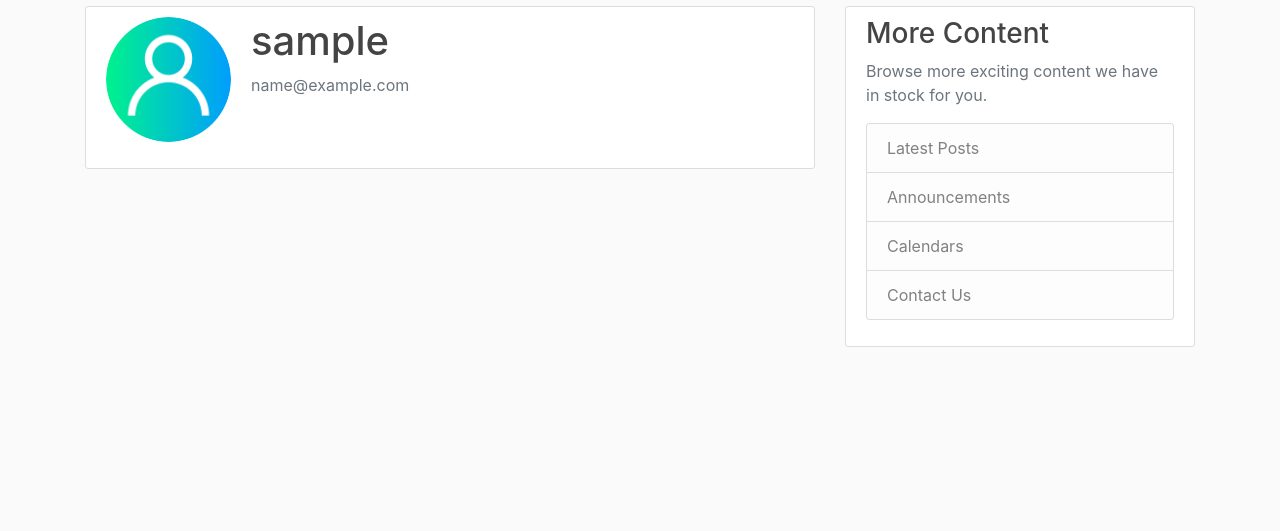
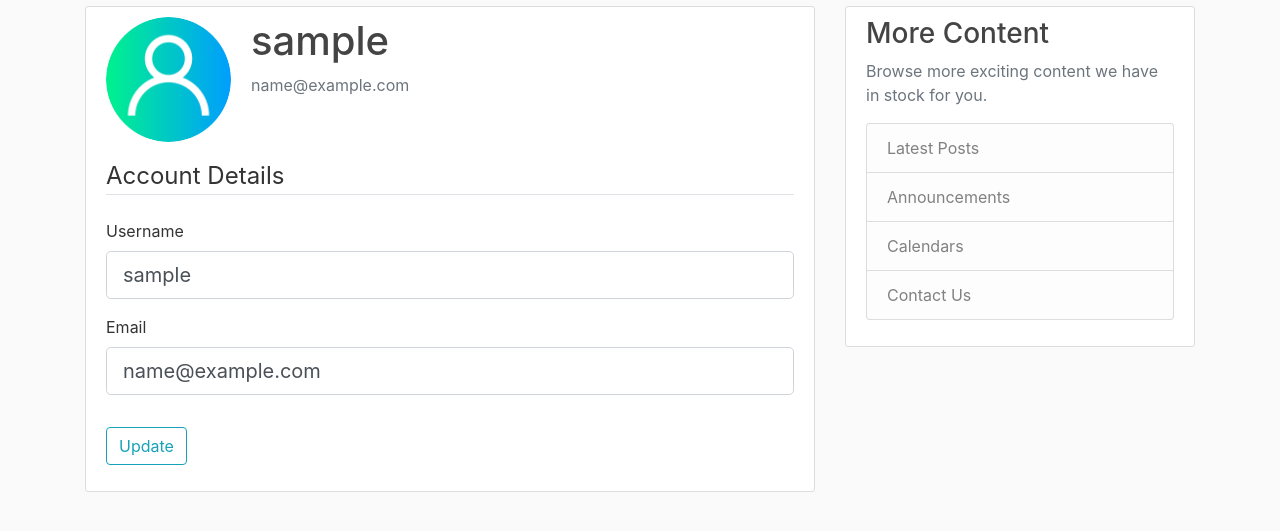
Before and after one commit to am-derrick/blog, a Flask app: page /account in a window 1280 px wide. Shown: the part 74-605 px from the top of the page. Run offline with Flask 3, Linux system fonts and the light colour scheme; the visitor is signed in with stand-in values (Sample User, id 1); some libraries are stand-ins or nearby versions; some web fonts are replaced.

Commit message:
form added

```diff
--- a/blog/templates/account.html
+++ b/blog/templates/account.html
@@ -9,5 +9,42 @@
                 <p class="text-secondary">{{ current_user.email }}</p>
             </div>
         </div>
+
+        <form method="POST" action="" novalidate>
+            {{ form.hidden_tag() }}
+            <fieldset class="form-group">
+                <legend class="border-bottom mb-4">Account Details</legend>
+                <div class="form-group">
+                    {{ form.username.label(class="form-control-label") }}
+                    {% if form.username.errors %}
+                        {{ form.username(class="form-control form-control-lg is-invalid") }}
+                        <div class="invalid-feedback">
+                            {% for error in form.username.errors %}
+                                <span>{{ error }}</span>
+                            {% endfor %}
+                        </div>
+                    {% else %}
+                        {{ form.username(class="form-control form-control-lg") }}
+                    {% endif %}
+                </div>
+
+                <div class="form-group">
+                    {{ form.email.label(class="form-control-label") }}
+                    {% if form.email.errors %}
+                        {{ form.email(class="form-control form-control-lg is-invalid") }}
+                        <div class="invalid-feedback">
+                            {% for error in form.email.errors %}
+                                <span>{{ error }}</span>
+                            {% endfor %}
+                        </div>
+                    {% else %}
+                        {{ form.email(class="form-control form-control-lg") }}
+                    {% endif %}
+                </div>
+            </fieldset>
+            <div class="form-group">
+                {{ form.submit(class="btn btn-outline-info") }}
+            </div>
+        </form>
     </div>
 {% endblock content %}
```
